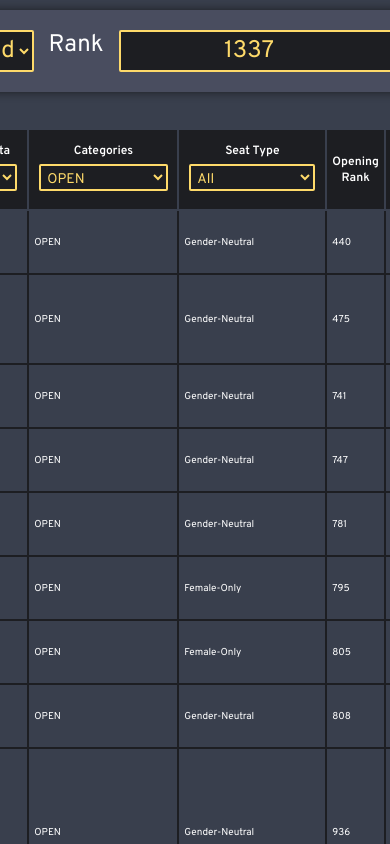
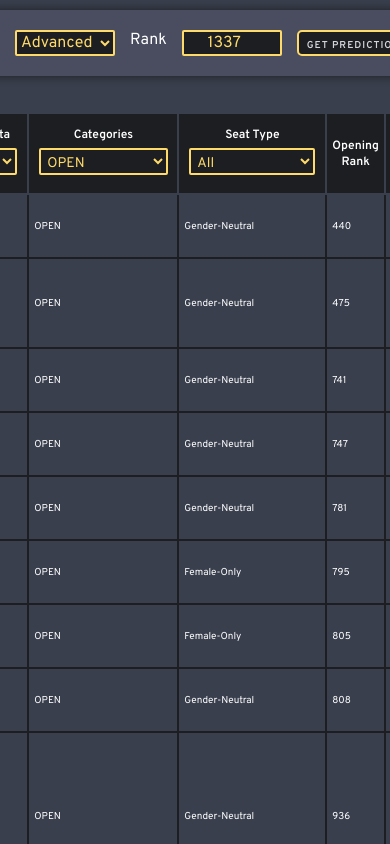
Before and after one commit to 2AMDevs/no-bs-college-predictor, a React (Create React App) app: page / in a window 390 px wide. Shown: the top 844 px of the page. Built offline with nearby package versions, Linux system fonts and the light colour scheme.

Commit message:
small font size when mobile

```diff
--- a/src/components/CollegePredictor/CollegePredictor.css
+++ b/src/components/CollegePredictor/CollegePredictor.css
@@ -43,3 +43,18 @@ input {
   border: 2px solid var(--dark);
   color: var(--dark);
 }
+
+@media only screen and (max-width: 940px) {
+  .filter-form {
+    font-size: 16px;
+  }
+
+  .submit-btn {
+    padding: 4px 8px 0;
+    font-size: 10px;
+  }
+  .exam-type-select, .rank-input {
+    font-size: 16px;
+    width: 100px;
+  }
+}
```
